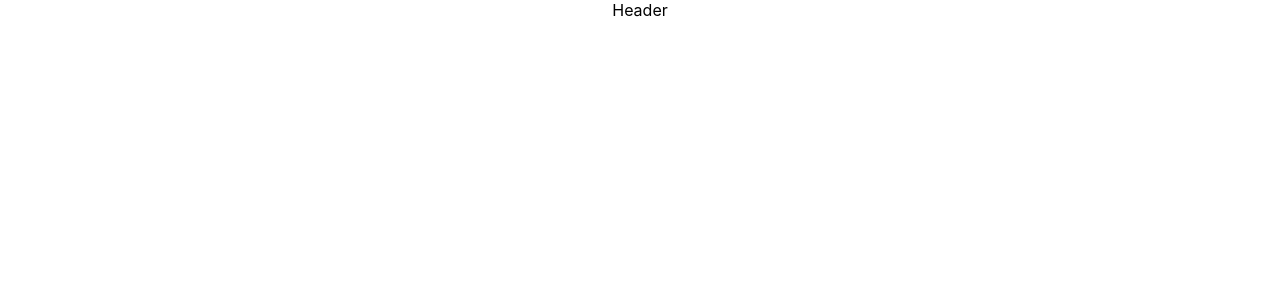
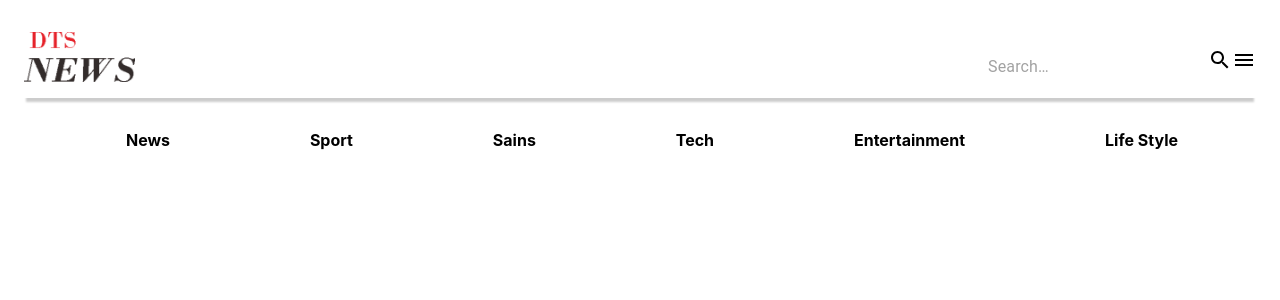
Before and after one commit to dTS-x-Techready-2022/dts-rea4-final, a React (Create React App) app: page / in a window 1280 px wide. Shown: the top 300 px of the page. Built offline with nearby package versions, Linux system fonts and the light colour scheme.

Commit message:
create header

```diff
--- a/package.json
+++ b/package.json
@@ -3,6 +3,10 @@
   "version": "0.1.0",
   "private": true,
   "dependencies": {
+    "@emotion/react": "^11.10.4",
+    "@emotion/styled": "^11.10.4",
+    "@mui/icons-material": "^5.10.9",
+    "@mui/material": "^5.10.10",
     "@reduxjs/toolkit": "^1.8.3",
     "@testing-library/jest-dom": "^5.16.4",
     "@testing-library/react": "^13.3.0",
--- a/src/App.js
+++ b/src/App.js
@@ -1,5 +1,4 @@
 import React from 'react';
-import logo from './logo.svg';
 import './App.css';
 import Header from './components/Header';
 
--- /dev/null
+++ b/src/components/Header.css
@@ -0,0 +1,31 @@
+.header-wrap {
+    display: flex;
+    margin: 2rem 0;
+    justify-content: space-between;
+    align-items: center;
+    box-shadow: 0 6px 2px -2px rgb(0 0 0 / 0.2);
+}
+
+.header-menu-wrap {
+    justify-content: space-around;
+    display: block;
+}
+
+img {
+    margin-bottom: 1rem;
+}
+
+.card {
+    box-shadow: 0 3px 10px rgb(0 0 0 / 0.2);
+  }
+
+.menu {
+    display: flex;
+    list-style: none;
+    justify-content: space-around;
+}
+
+.menu li {
+    margin-right: 1rem;
+    font-weight: bold;
+}
--- a/src/components/Header.js
+++ b/src/components/Header.js
@@ -1,7 +1,34 @@
-import React from 'react'
+import React from "react";
+import "./Header.css";
+
+import logo from "../assets/logo.png";
+import SearchIcon from "@mui/icons-material/Search";
+import InputBase from "@mui/material/InputBase";
+import MenuIcon from "@mui/icons-material/Menu";
+import Container from "@mui/material/Container";
 
 export default function Header() {
   return (
-    <div>Header</div>
-  )
+    <Container maxWidth="xl">
+      <div className="header-wrap">
+        <img src={logo} alt="Logo" height={50} />
+        <div className="header-menu-wrap">
+          <InputBase
+            placeholder="Search…"
+            inputProps={{ "aria-label": "search" }}
+          />
+          <SearchIcon />
+          <MenuIcon />
+        </div>
+      </div>
+      <ul className="menu" >
+        <li>News</li>
+        <li>Sport</li>
+        <li>Sains</li>
+        <li>Tech</li>
+        <li>Entertainment</li>
+        <li>Life Style</li>
+      </ul>
+    </Container>
+  );
 }
```
Also changed, not shown: src/assets/logo.png (added), 1 other file (tests, documents, lock files or other folders).
